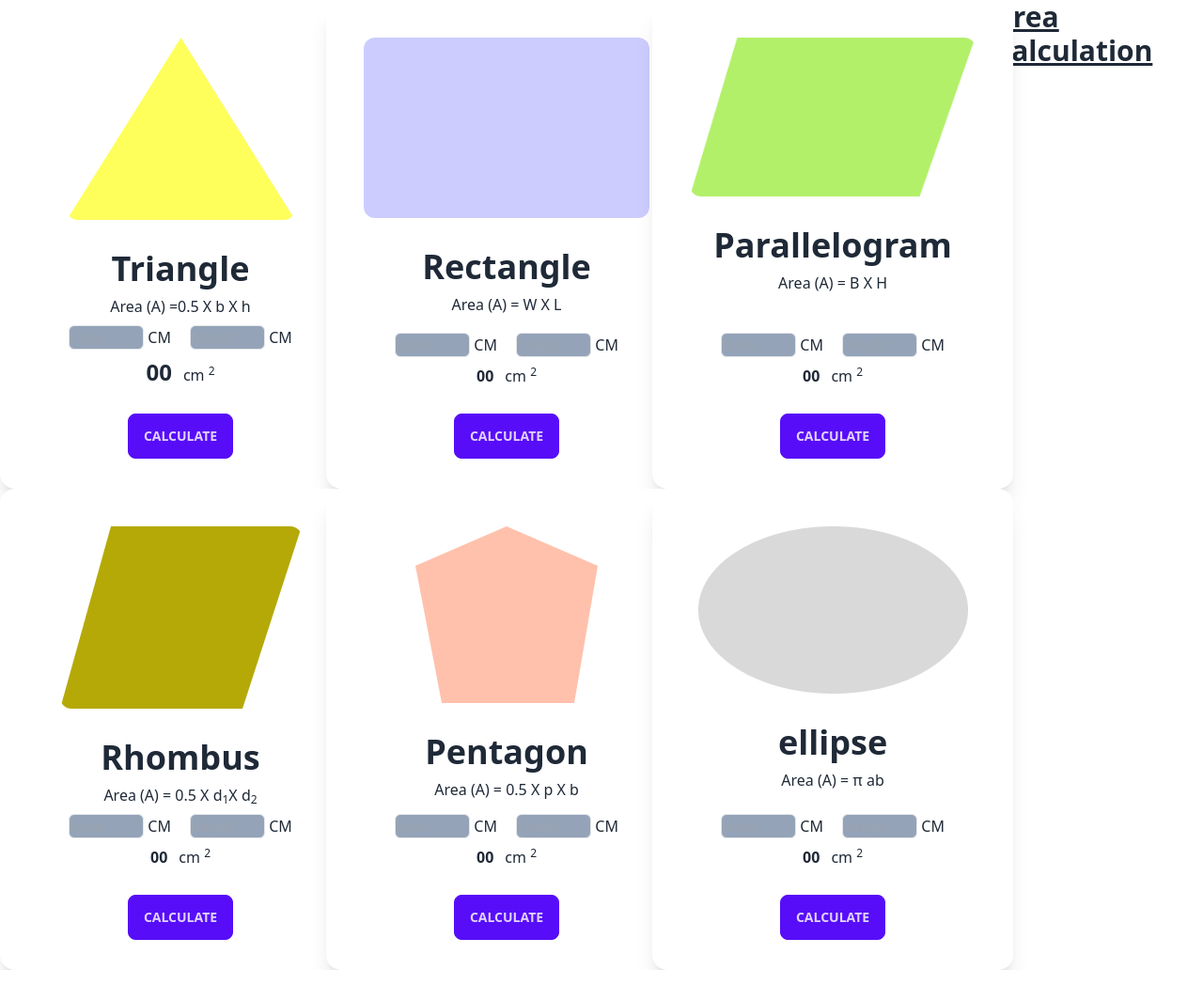
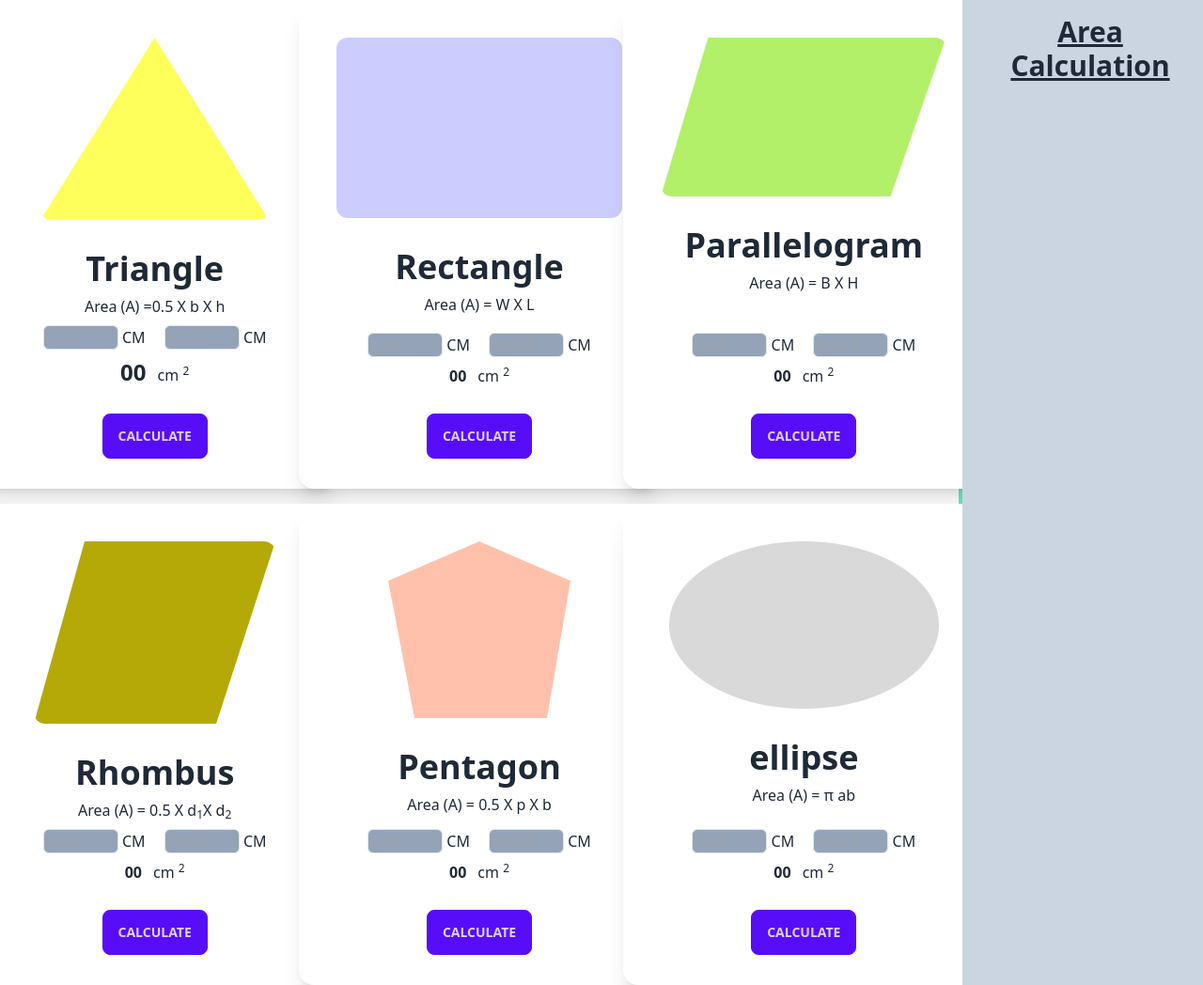
Before and after one commit to coderemran6910/Geometry-Genius, a plain HTML site: page index.html in a window 1280 px wide. Shown: the whole page at 94% size. Drawn offline with nearby package versions, Linux system fonts and the light colour scheme.

Commit message:
added some change

```diff
--- a/index.html
+++ b/index.html
@@ -12,8 +12,8 @@
 </head>
 
 <body>
-    <div class="flex flex-column md:flex-row justify-around ">
-        <section class="grid grid-cols-1 md:grid-cols-3 border-r-4 border-r-emerald-300">
+    <div class="flex flex-col md:flex-row justify-around ">
+        <section class="grid grid-cols-1 md:grid-cols-1 lg:grid-cols-3 gap-4 border-0 md:border-r-4  md:border-r-emerald-300 w-4/5 justify-items-center ">
             <!-- Tringle card -->
             <div class="card w-96 bg-base-100 shadow-xl">
                 <figure class="px-10 pt-10">
@@ -138,12 +138,14 @@
             </div>
         </section>
         <!-- sidebar -->
-        <section class="ml-3 hidden md:block">
-            <h2 class="text-3xl font-semibold underline">Area Calculation </h2>
+        <section id="sideBar" class=" text-center flex-1 p-4 hidden md:block bg-slate-300 relative">
+            <div class="fixed">
+                <h2 class="text-3xl font-semibold underline">Area Calculation </h2>
             <div>
                 <ol id="resultList">
 
                 </ol>
+            </div>
             </div>
         </section>
     </div>
```
Also changed, not shown: style.css (line endings or trailing spaces).
